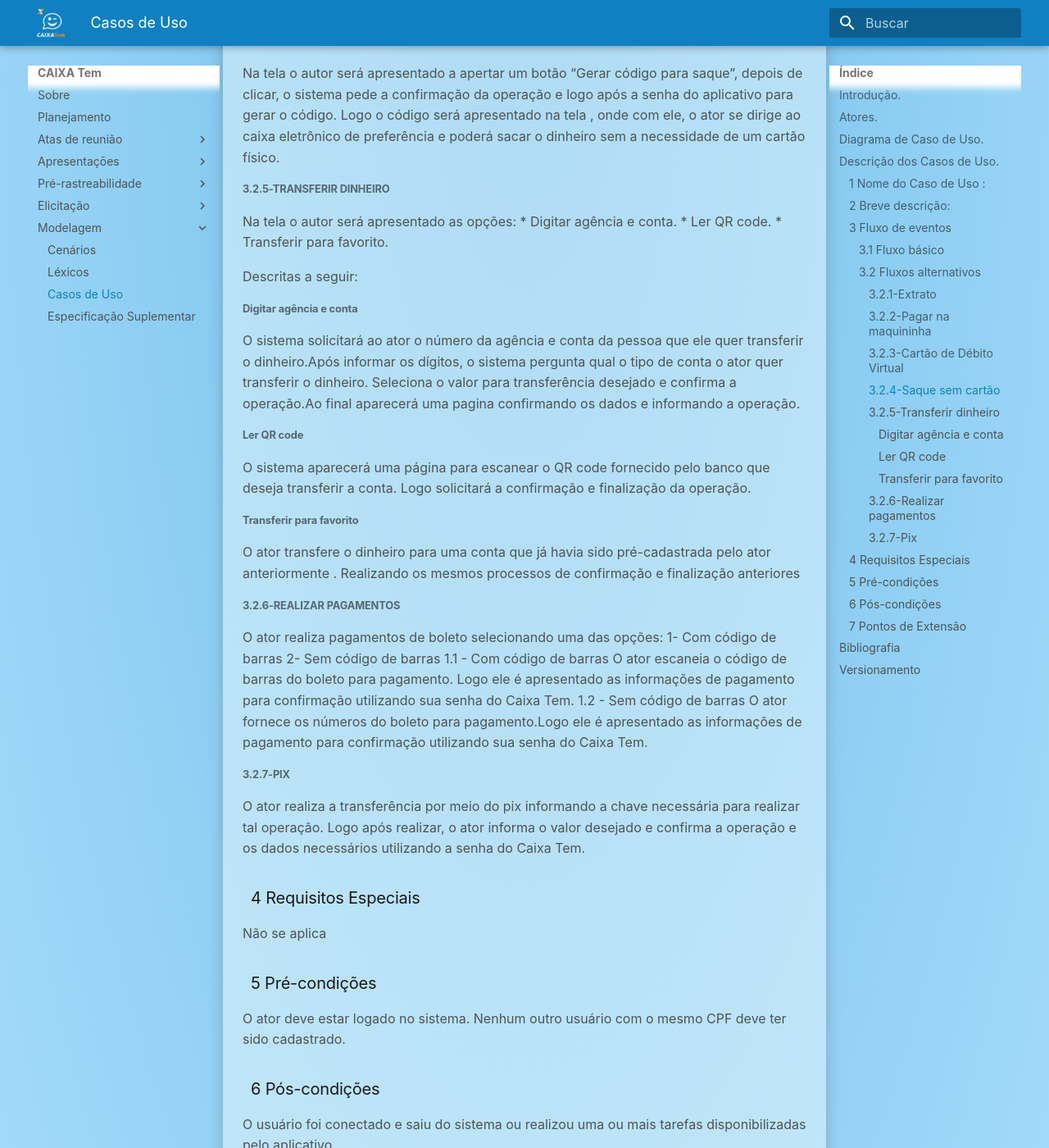
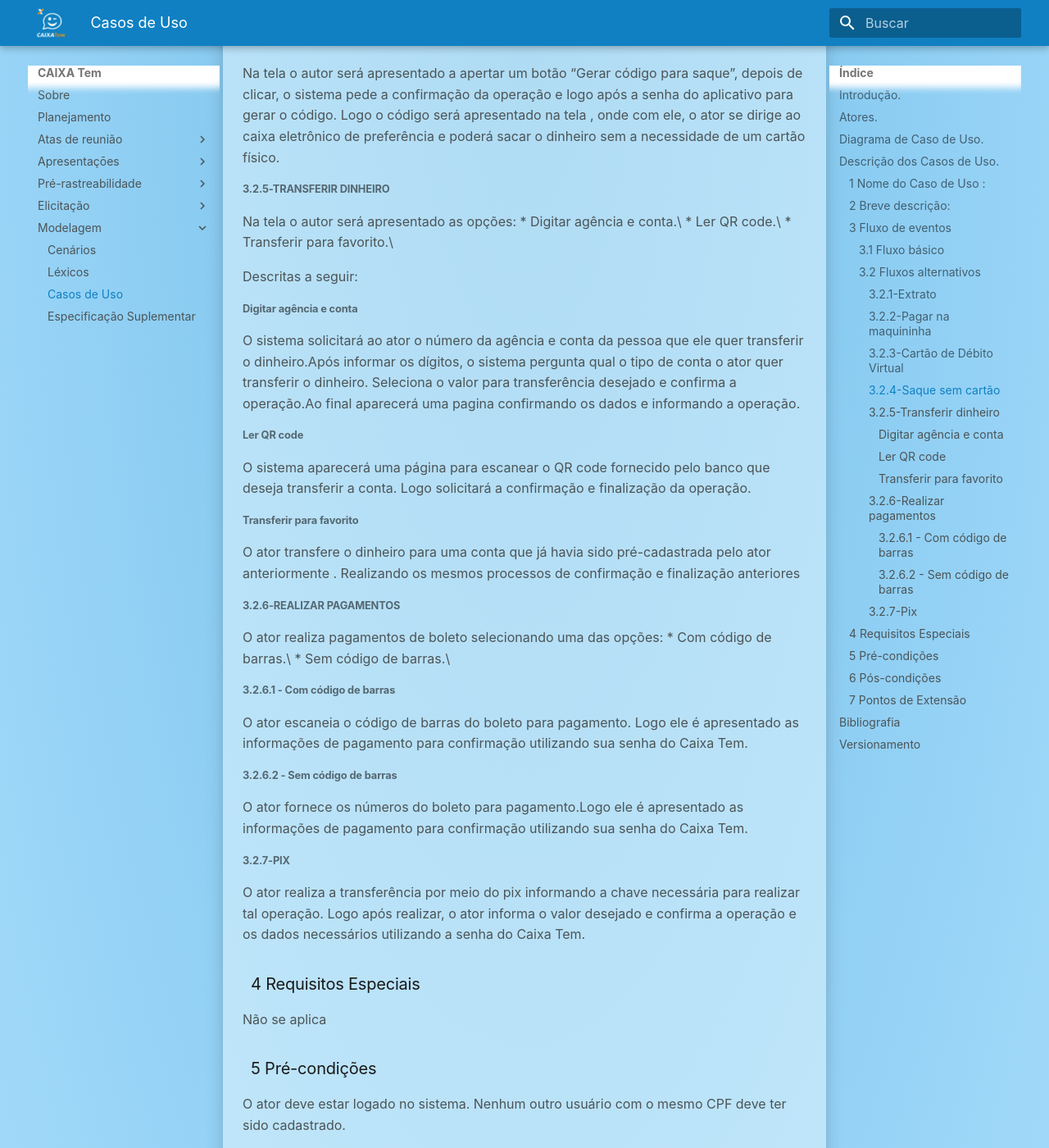
Before and after one commit to AntonioAldisio/2021.1-Caixa_Tem, an MkDocs documentation site: the page built from docs/Modelagem/CasoUso.md, in a window 1280 px wide and 1400 px high, scrolled down 2032 px. Shown: the whole window at 82% size. Built offline with MkDocs 1.6.1 and Material for MkDocs 9.7.7, drawn with Linux system fonts in a browser that asks for light colours; some web fonts are replaced.

Commit message:
mais revisões dos casos de uso

```diff
--- a/docs/Modelagem/CasoUso.md
+++ b/docs/Modelagem/CasoUso.md
@@ -44,9 +44,9 @@
 
 ##### 3.2.5-Transferir dinheiro
 Na tela o autor será apresentado as opções:
-* Digitar agência e conta.
-* Ler QR code.
-* Transferir para favorito.
+* Digitar agência e conta.\\
+* Ler QR code.\\
+* Transferir para favorito.\\
 
 Descritas a seguir:
 
@@ -61,11 +61,12 @@
 
 ##### 3.2.6-Realizar pagamentos
 O ator realiza pagamentos de boleto selecionando uma das opções:
-1- Com código de barras
-2- Sem código de barras
-1.1 - Com código de barras
+* Com código de barras.\\
+* Sem código de barras.\\
+###### 3.2.6.1 - Com código de barras
 O ator escaneia o código de barras do boleto para pagamento. Logo ele é apresentado as informações de pagamento para confirmação utilizando sua senha do Caixa Tem.
-1.2 - Sem código de barras
+
+###### 3.2.6.2 - Sem código de barras
 O ator fornece os números do boleto para pagamento.Logo ele é apresentado as informações de pagamento para confirmação utilizando sua senha do Caixa Tem.
 
 ##### 3.2.7-Pix
```
